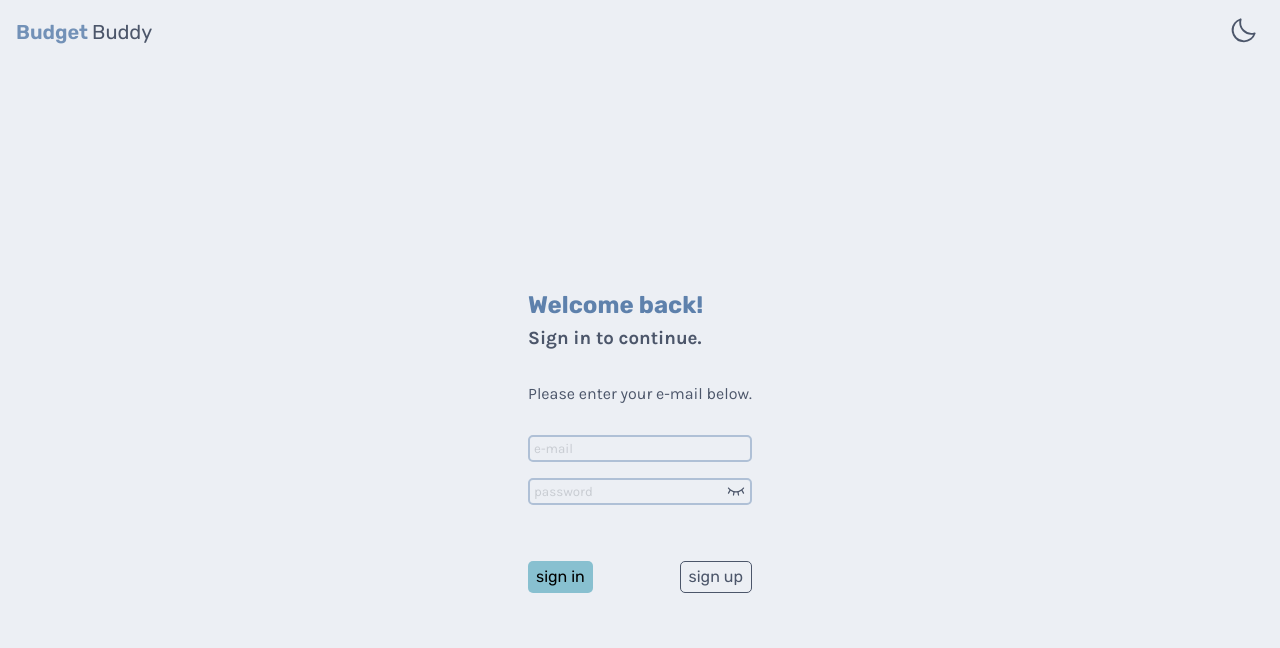
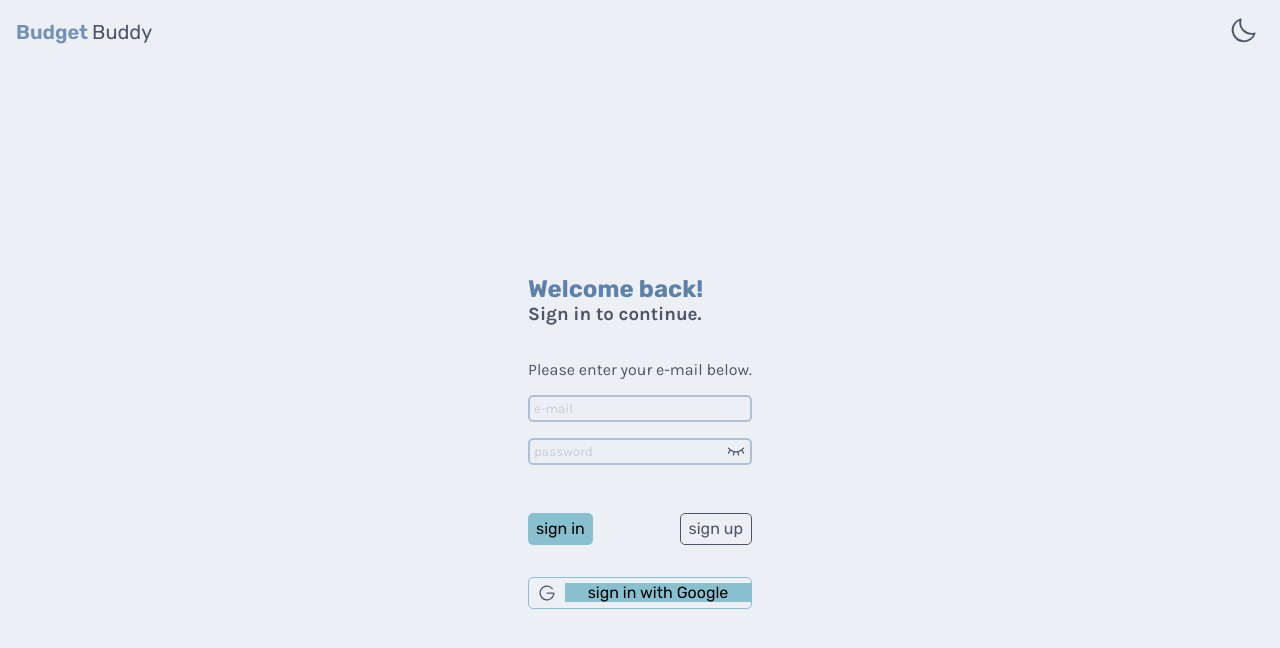
Before and after one commit to sanderdsz/budget-buddy, a Next.js app: page / in a window 1280 px wide. Shown: the top 648 px of the page. Built offline with nearby package versions, Linux system fonts and the light colour scheme; no server answers; sample sign-in values are in the browser's storage.

Commit message:
wip: social login button

```diff
--- a/src/app/page.tsx
+++ b/src/app/page.tsx
@@ -8,9 +8,10 @@ import { Button } from "@/components/basicElements/button";
 import { useAuth } from "@/contexts/authContext";
 import { Input } from "@/components/basicElements/input";
 import { signIn } from "next-auth/react"
+import { SocialLoginButton } from "@/components/basicElements/socialLoginButton";
+import { PasswordInput } from "@/components/basicElements/passwordInput";
 
 import styles from "../styles/index.module.css";
-import { PasswordInput } from "@/components/basicElements/passwordInput";
 
 const rubik = Rubik({
 	subsets: ["latin"],
@@ -107,6 +108,9 @@ export default function Index() {
 									height={2}
 								/>
 							</div>
+							<div className={styles[`social-login__container`]}>
+								<SocialLoginButton provider="Google" />
+							</div>
 						</div>
 					</div>
 				</section>
--- /dev/null
+++ b/src/components/basicElements/socialLoginButton/index.tsx
@@ -0,0 +1,104 @@
+import React from "react";
+import { Rubik } from "next/font/google";
+import {GoogleLogo, Pencil, Trash, CheckFat, X, GithubLogo} from "@phosphor-icons/react";
+
+import styles from "./styles.module.css";
+import LoadingSpinner from "@/components/basicElements/loadingSpinner";
+
+interface ButtonProps extends React.ButtonHTMLAttributes<HTMLButtonElement> {
+	colour?:
+		| "primary"
+		| "secondary"
+		| "outline"
+		| "success"
+		| "warning"
+		| "danger"
+		| "disabled";
+	size?: "small" | "medium" | "large";
+	label?: string;
+	height?: number;
+	width?: number;
+	icon?: "pencil" | "trash" | "check" | "cancel";
+	isLoading?: boolean;
+	provider?: "Google" | "Github"
+}
+
+const iconsMapper = (icon: string) => {
+	switch (icon) {
+		case "pencil":
+			return <Pencil height={20} width={20} />;
+		case "trash":
+			return <Trash height={20} width={20} />;
+		case "check":
+			return <CheckFat height={20} width={20} />;
+		case "cancel":
+			return <X height={20} width={20} />;
+	}
+};
+
+const rubik = Rubik({ subsets: ["latin"] });
+
+export const SocialLoginButton = ({
+	colour = "primary",
+	size = "medium",
+	label,
+	height = 2,
+	width,
+	icon,
+	isLoading,
+	provider,
+	...props
+}: ButtonProps) => {
+	return (
+		<button
+			className={`
+			${styles.button}
+			${styles.background}
+			${styles[`${size}`]}
+			${rubik.className}
+		`}
+			style={{
+				height: `${height}rem`,
+				width: `${isLoading ? 4.5 : null}rem`,
+				padding: 0
+			}}
+			{...props}
+		>
+			<div style={{
+				display: "flex",
+				alignItems: "center",
+				paddingRight: ".5rem",
+				paddingLeft: ".5rem"
+			}}>
+				{ provider === "Google" ? (
+					<GoogleLogo
+						width={20}
+						height={20}
+						className={styles[`logo-color`]}
+					/>
+				) : (
+					<GithubLogo
+						width={20}
+						height={20}
+						className={styles[`logo-color`]}
+					/>
+				)}
+			</div>
+			{isLoading ? (
+				<LoadingSpinner
+					width={20}
+					height={20}
+					borderWidth={4}
+				/>
+			) : (
+				<div className={`
+					${styles[`${colour}`]}
+					${styles.label}
+				`}>
+					{icon ? iconsMapper(icon) : null}
+					sign in with {provider}
+				</div>
+			)}
+		</button>
+	);
+};
--- /dev/null
+++ b/src/components/basicElements/socialLoginButton/styles.module.css
@@ -0,0 +1,77 @@
+.container {
+    display: flex;
+    align-items: center;
+}
+
+.logo {
+    width: 2rem;
+    box-sizing: border-box;
+}
+
+.button {
+    display: flex;
+    align-items: center;
+    font-size: 1rem;
+    font-weight: 400;
+    border: 1px solid var(--color-button-bg-primary);
+    border-radius: 5px;
+    transition: all .25s ease-in-out;
+}
+
+.button:hover {
+    filter: brightness(95%);
+}
+
+.button:disabled {
+    cursor: not-allowed;
+}
+
+.small {
+    padding: .25rem .25rem;
+    font-size: .85rem;
+}
+
+.medium {
+    padding: .25rem .5rem;
+}
+
+.large {
+    padding: .5rem .75rem;
+    font-size: 1.25rem;
+}
+
+.background {
+    background: var(--color-bg-primary);
+}
+
+.primary {
+    background: var(--color-button-bg-primary);
+}
+
+.secondary {
+    background: var(--color-button-bg-secondary);
+}
+
+.disabled {
+    background: var(--color-button-bg-disabled);
+}
+
+.outline {
+    background: none;
+    color: var(--color-button-font-outline);
+    border: 1px solid var(--color-button-border-outline);
+}
+
+.outline:hover {
+    color: var(--color-button-font-outline-hover);
+    border: 1px solid var(--color-button-border-outline-hover);
+}
+
+.logo-color {
+    color: var(--color-button-font-outline);
+}
+
+.label {
+    height: max-content;
+    width: 100%;
+}
--- a/src/styles/index.module.css
+++ b/src/styles/index.module.css
@@ -45,11 +45,11 @@
 }
 
 .sign-in > h3 {
-    margin-top: .5rem;
+    margin-top: 0;
 }
 
 .sign-in > span {
-    margin: 1rem 0 2rem 0;
+    margin: 1rem 0 1rem 0;
 }
 
 .form {
@@ -74,7 +74,6 @@
 }
 
 .form__message-container {
-    margin-top: .5rem;
     height: 1.5rem;
 }
 
@@ -92,3 +91,10 @@
     opacity: 1;
     transition: opacity 0.75s;
 }
+
+.social-login__container {
+    padding: 2rem 0 0 0;
+    display: flex;
+    flex-direction: column;
+    gap: 2rem;
+}
```
